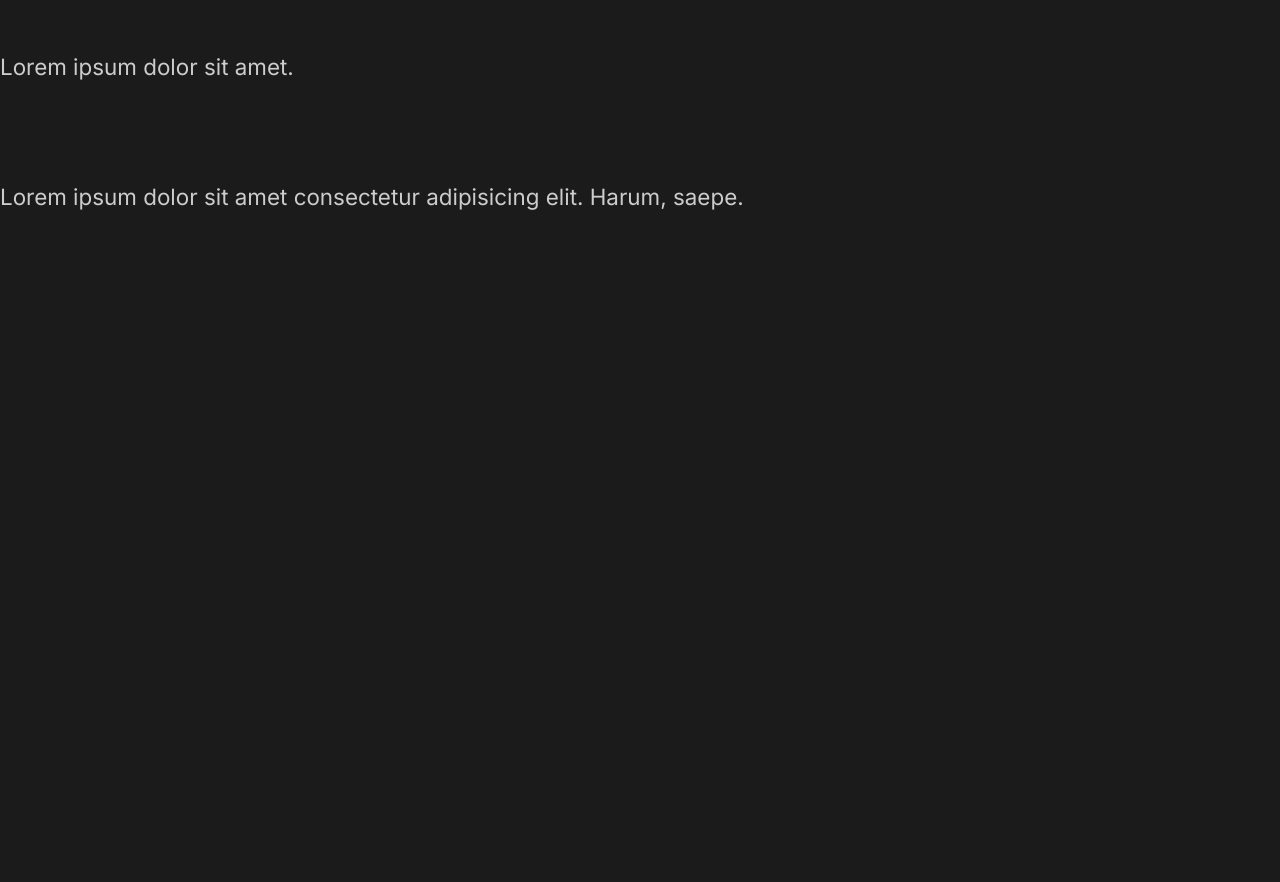
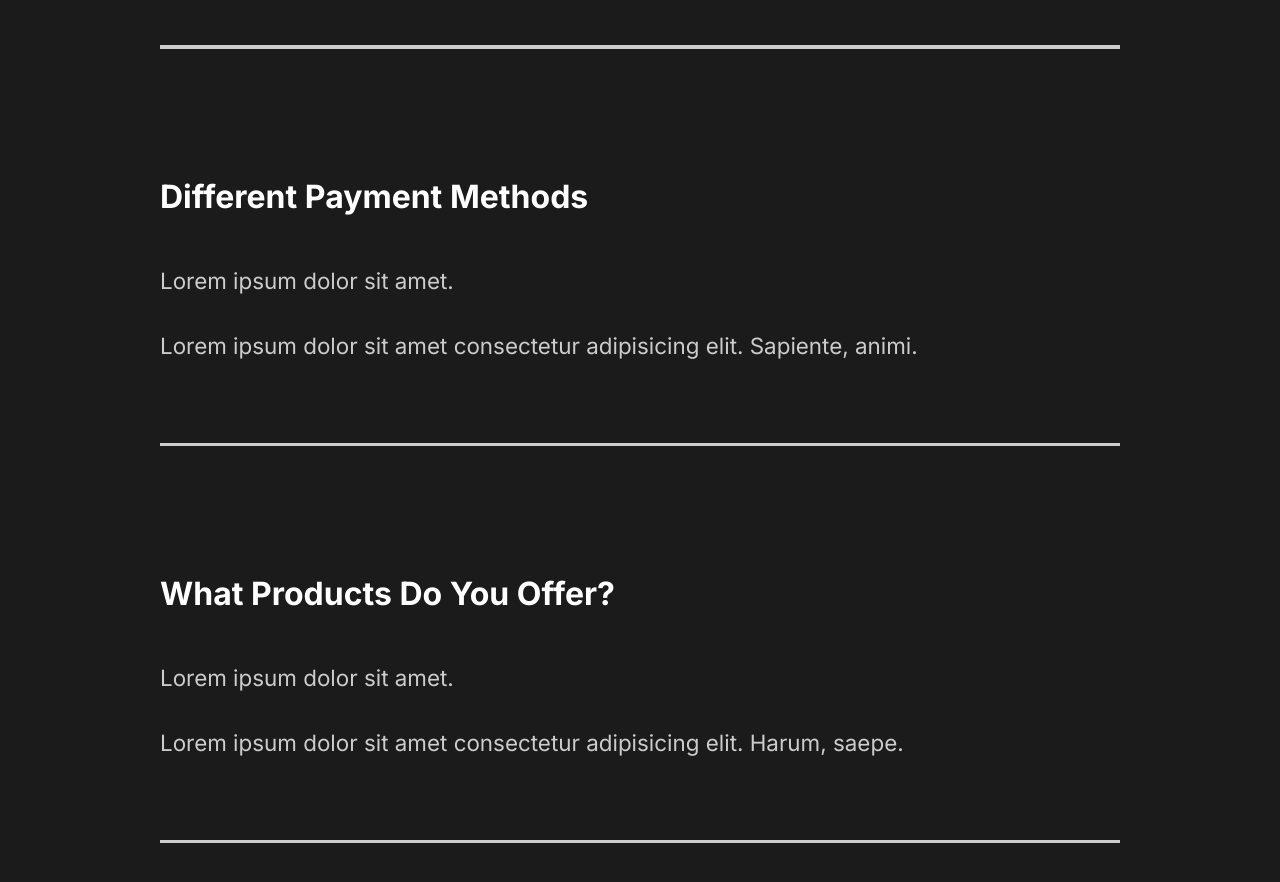
Before and after one commit to rodolfoalvarenga/captureproject-react, a React (Create React App) app: page / in a window 1280 px wide. Shown: the part 3003-3885 px from the top of the page. Before the commit the page ends 3265 px from the top, so only its background shows below. Built offline with nearby package versions, Linux system fonts and the light colour scheme.

Commit message:
7. Faq Section

```diff
--- a/src/components/FaqSection.js
+++ b/src/components/FaqSection.js
@@ -1,8 +1,10 @@
 import React from "react";
+import styled from "styled-components";
+import { About } from "../styles.js";
 
 const FaqSection = () => {
   return (
-    <div className="faq">
+    <Faq>
       <h2>
         Any Questions <span>FAQ</span>
       </h2>
@@ -15,6 +17,7 @@
             id?
           </p>
         </div>
+        <div className="faq-line"></div>
       </div>
       <div className="question">
         <h4>Daily Schedule</h4>
@@ -25,6 +28,7 @@
             incidunt.
           </p>
         </div>
+        <div className="faq-line"></div>
       </div>
       <div className="question">
         <h4>Different Payment Methods</h4>
@@ -35,6 +39,7 @@
             animi.
           </p>
         </div>
+        <div className="faq-line"></div>
       </div>
       <div className="question">
         <h4>What Products Do You Offer?</h4>
@@ -45,9 +50,37 @@
             saepe.
           </p>
         </div>
+        <div className="faq-line"></div>
       </div>
-    </div>
+    </Faq>
   );
 };
 
+const Faq = styled(About)`
+  display: block;
+  span {
+    display: block;
+  }
+  h2 {
+    padding-bottom: 2rem;
+    font-weight: lighter;
+  }
+  .faq-line {
+    background: #cccccc;
+    height: 0.2rem;
+    margin: 2rem 0rem;
+    width: 100%;
+  }
+  .question {
+    padding: 3rem 0rem;
+    cursor: pointer;
+  }
+  .answer {
+    padding: 2rem 0rem;
+    p {
+      padding: 1rem 0rem;
+    }
+  }
+`;
+
 export default FaqSection;
--- a/src/components/GlobalStyle.js
+++ b/src/components/GlobalStyle.js
@@ -41,6 +41,7 @@
 
 h4 {
   font-weight: bold;
+  font-size: 2rem;
 }
 
 a {
@@ -54,7 +55,7 @@
 
 p {
   padding: 3rem 0rem;
-  color: #ccc;
+  color: #cccccc;
   font-size: 1.4rem;
   line-height: 150%;
 }
```
Also changed, not shown: 1 other file (tests, documents, lock files or other folders).
